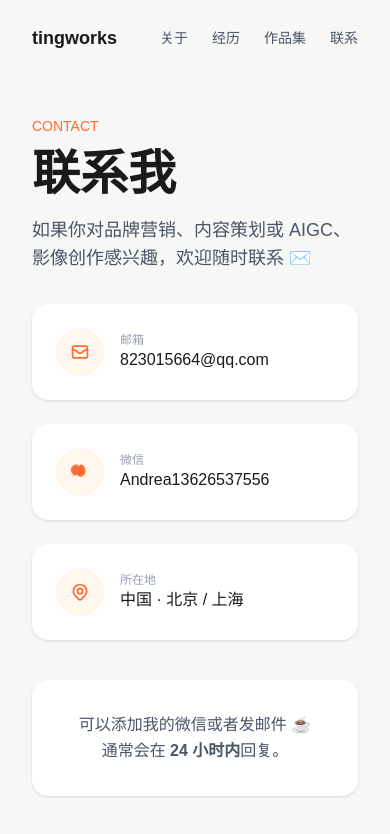
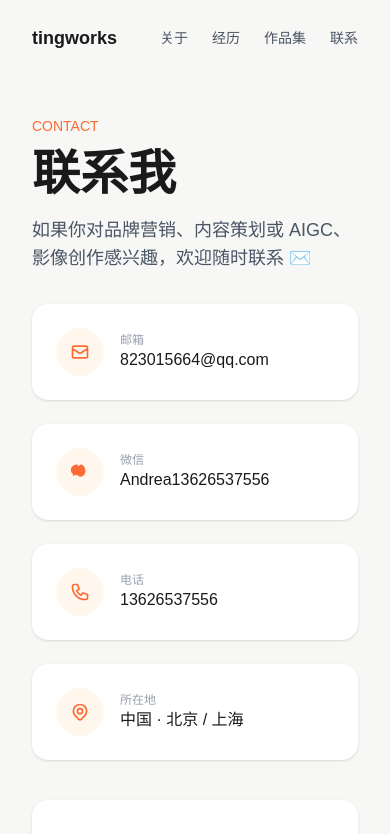
Before and after one commit to andreawang475-afk/tingworks, a Next.js app: page /contact in a window 390 px wide. Shown: the top 834 px of the page. Built offline with nearby package versions, Linux system fonts and the light colour scheme.

Commit message:
Update page.tsx
add phone to contact page

```diff
--- a/app/contact/page.tsx
+++ b/app/contact/page.tsx
@@ -63,6 +63,21 @@ export default function ContactPage() {
             </div>
           </div>
 
+          {/* 电话 */}
+          <div className="bg-white rounded-2xl p-6 shadow-sm">
+            <div className="flex items-center gap-4">
+              <div className="w-12 h-12 rounded-full bg-orange-50 flex items-center justify-center">
+                <svg className="w-5 h-5 text-[#FF6B35]" fill="none" stroke="currentColor" viewBox="0 0 24 24">
+                  <path strokeLinecap="round" strokeLinejoin="round" strokeWidth={2} d="M3 5a2 2 0 012-2h3.28a1 1 0 01.948.684l1.498 4.493a1 1 0 01-.502 1.21l-2.257 1.13a11.042 11.042 0 005.516 5.516l1.13-2.257a1 1 0 011.21-.502l4.493 1.498a1 1 0 01.684.949V19a2 2 0 01-2 2h-1C9.716 21 3 14.284 3 6V5z" />
+                </svg>
+              </div>
+              <div>
+                <p className="text-xs text-gray-400">电话</p>
+                <p className="font-medium">13626537556</p>
+              </div>
+            </div>
+          </div>
+
           {/* 位置 */}
           <div className="bg-white rounded-2xl p-6 shadow-sm">
             <div className="flex items-center gap-4">
```
